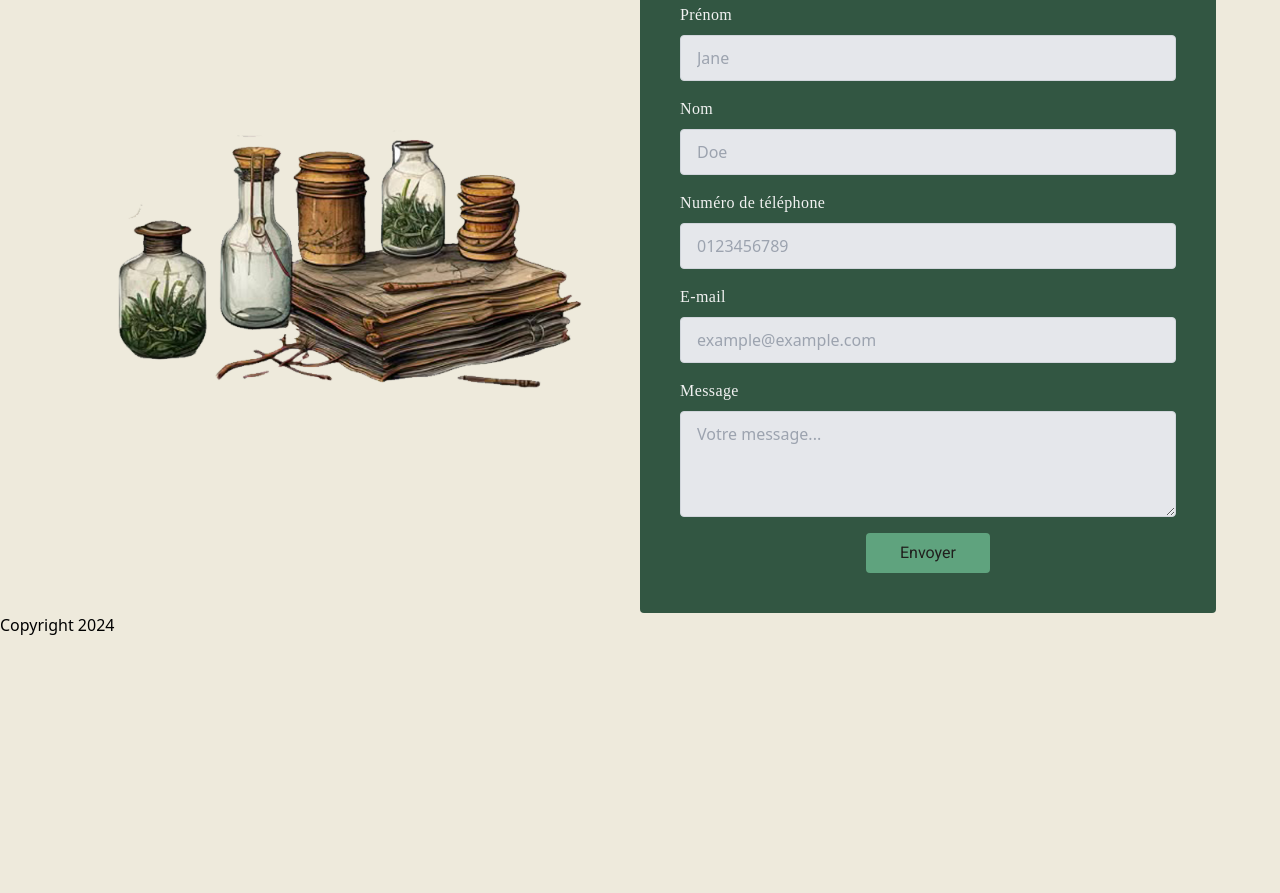
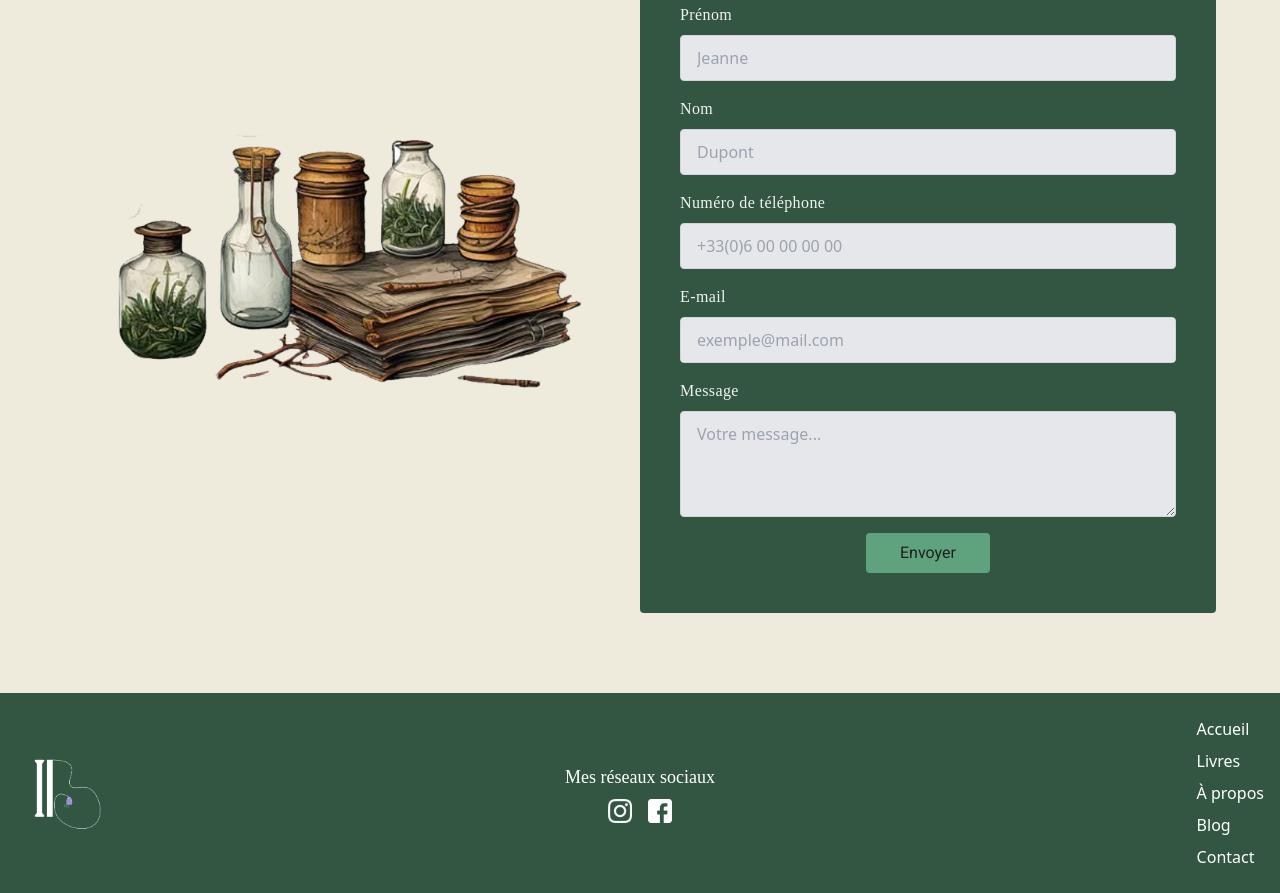
Before and after one commit to inesboukaouma/projet-site-auteur, a plain HTML site: page index.html in a window 1280 px wide. Shown: the part 417-1310 px from the top of the page. Before the commit the page ends 1054 px from the top, so only its background shows below. Drawn offline with nearby package versions, Linux system fonts and the light colour scheme; a web font is replaced by a local one.

Commit message:
footer terminé

```diff
--- a/index.html
+++ b/index.html
@@ -95,31 +95,31 @@
         </div>
 
         <!-- Formulaire -->
-        <div class="w-full md:w-6/12 bg-sapin p-10 rounded">
-            <form class="flex flex-col space-y-4">
+        <div class="w-full md:w-6/12 bg-sapin p-10 rounded mb-20">
+          <form class="flex flex-col space-y-4" id="contact">
             <div>
                 <label class="block tracking-wide text-presque-blanc mb-2 font-ruwudu" for="first-name">
                     Prénom
                 </label>
-                    <input class="appearance-none block w-full bg-gray-200 text-gray-700 border border-gray-300 rounded py-3 px-4 leading-tight focus:outline-none focus:bg-white" id="first-name" type="text" placeholder="Jane">
+                <input class="appearance-none block w-full bg-gray-200 text-gray-700 border border-gray-300 rounded py-3 px-4 leading-tight focus:outline-none focus:bg-white" id="first-name" type="text" placeholder="Jeanne">
             </div>
             <div>
                 <label class="block tracking-wide text-presque-blanc mb-2 font-ruwudu" for="last-name">
                     Nom
                 </label>
-                    <input class="appearance-none block w-full bg-gray-200 text-gray-700 border border-gray-300 rounded py-3 px-4 leading-tight focus:outline-none focus:bg-white" id="last-name" type="text" placeholder="Doe">
+                <input class="appearance-none block w-full bg-gray-200 text-gray-700 border border-gray-300 rounded py-3 px-4 leading-tight focus:outline-none focus:bg-white" id="last-name" type="text" placeholder="Dupont">
             </div>
             <div>
                 <label class="block tracking-wide text-presque-blanc mb-2 font-ruwudu" for="phone-number">
                     Numéro de téléphone
                 </label>
-                    <input class="appearance-none block w-full bg-gray-200 text-gray-700 border border-gray-300 rounded py-3 px-4 leading-tight focus:outline-none focus:bg-white" id="phone-number" type="tel" placeholder="0123456789">
+                <input class="appearance-none block w-full bg-gray-200 text-gray-700 border border-gray-300 rounded py-3 px-4 leading-tight focus:outline-none focus:bg-white" id="phone-number" type="tel" placeholder="+33(0)6 00 00 00 00">
             </div>
             <div>
                 <label class="block tracking-wide text-presque-blanc mb-2 font-ruwudu" for="email">
                     E-mail
                 </label>
-                    <input class="appearance-none block w-full bg-gray-200 text-gray-700 border border-gray-300 rounded py-3 px-4 leading-tight focus:outline-none focus:bg-white" id="email" type="email" placeholder="example@example.com">
+                <input class="appearance-none block w-full bg-gray-200 text-gray-700 border border-gray-300 rounded py-3 px-4 leading-tight focus:outline-none focus:bg-white" id="email" type="email" placeholder="exemple@mail.com">
             </div>
             <div>
                 <label class="block tracking-wide text-presque-blanc mb-2 font-ruwudu" for="message">
@@ -128,7 +128,7 @@
                 <textarea class="appearance-none block w-full bg-gray-200 text-gray-700 border border-gray-300 rounded py-3 px-4 leading-tight focus:outline-none focus:bg-white" id="message" rows="4" placeholder="Votre message..."></textarea>
             </div>
             <div class="flex justify-center">
-                    <button type="submit" class="w-3/12 bg-emeraude text-presque-noir font-roboto py-2 px-4 rounded hover:bg-lilas focus:outline-none focus:bg-lilas">
+              <button type="submit" class="w-full md:w-3/12 bg-emeraude text-presque-noir font-roboto py-2 px-5 rounded hover:bg-lilas focus:outline-none focus:bg-lilas">
                 Envoyer
                 </button>
             </div>
@@ -137,7 +137,38 @@
     </div>
 
     </main>
-    <footer><div>Copyright 2024</div></footer>
+    <footer class="bg-sapin text-white py-6">
+      <div class="container mx-auto flex flex-col md:flex-row justify-between items-center px-4 space-y-6 md:space-y-0">
+        <!-- Logo à gauche -->
+        <div class="w-full md:w-1/3 flex justify-center md:justify-start">
+            <img src="logo-blanc2.png" alt="Logo" class="h-20 w-auto"> <!-- Remplace "logo.png" par l'URL de ton logo -->
+        </div>
+
+        <!-- Liste des réseaux sociaux au centre -->
+        <div class="w-full md:w-1/3 flex flex-col items-center">
+          <h5 class="mb-2 font-ruwudu text-lg">Mes réseaux sociaux</h5>
+          <div class="flex space-x-4"> <!-- Ajout de "flex" pour une disposition en ligne -->
+              <a href="#" class="hover:underline">
+                  <img src="ig.png" alt="instagram" class="w-6 h-6"> <!-- Ajuste la taille selon tes besoins -->
+              </a>
+              <a href="#" class="hover:underline">
+                  <img src="fb.png" alt="facebook" class="w-6 h-6"> <!-- Ajuste la taille selon tes besoins -->
+              </a>
+          </div>
+        </div>
+
+        <!-- Menu du site à droite -->
+        <div class="w-full md:w-1/3 flex flex-col items-center md:items-end">
+            <ul class="space-y-2">
+                <li><a href="index.html" class="hover:underline">Accueil</a></li>
+                <li><a href="#" class="hover:underline">Livres</a></li>
+                <li><a href="#" class="hover:underline">À propos</a></li>
+                <li><a href="#" class="hover:underline">Blog</a></li>
+                <li><a href="index.html#contact" class="hover:underline">Contact</a></li>
+            </ul>
+        </div>
+      </div>
+    </footer>
     <script>
       const menuToggle = document.getElementById('menu-toggle');
       const menu = document.getElementById('menu');
```
Also changed, not shown: fb.png (added), ig.png (added), logo-blanc2.png (added), 1 other file. Lines whose indentation alone changed are shown as unchanged.
